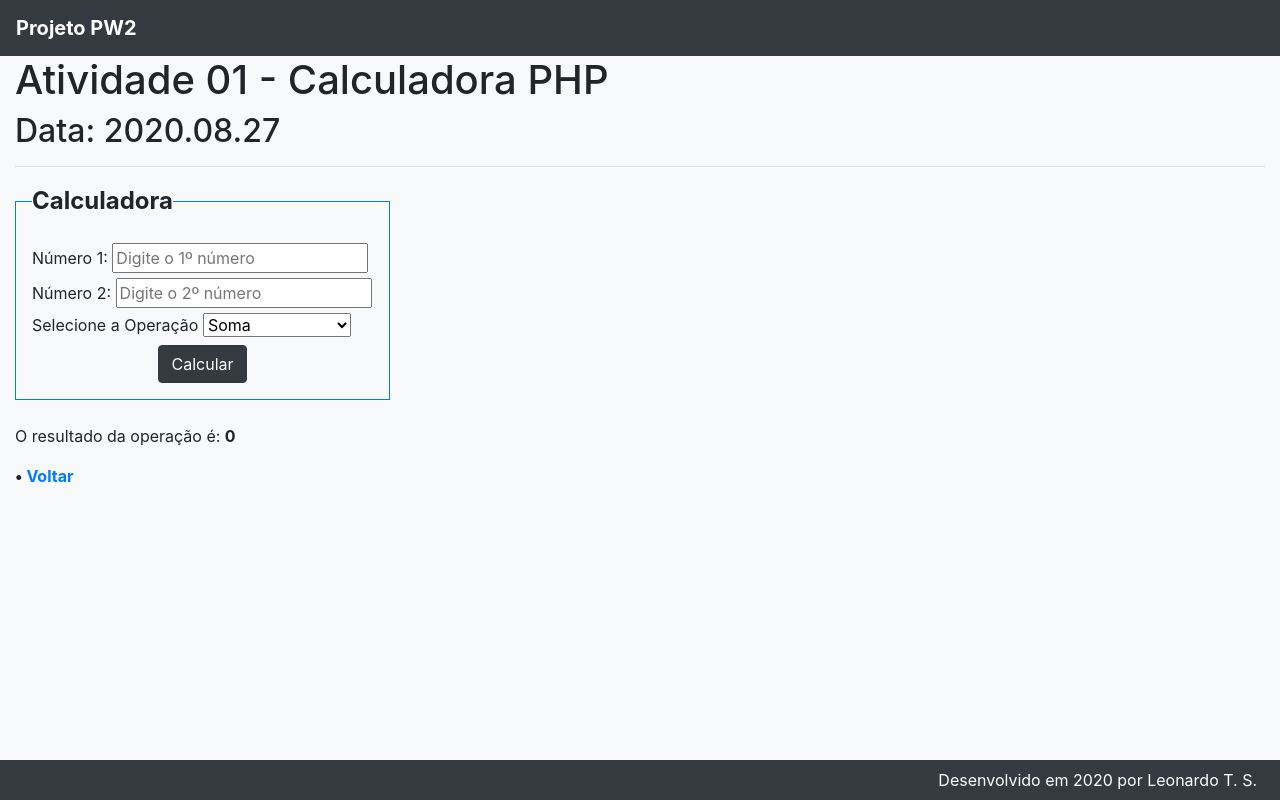
After one commit to LeonardoTS-ETEC-Barueri/ProjetoPW2-LeonardoTS, a PHP site: page /_atividades/01_calculadora.php in a window 1280 px wide. The commit adds this page. Run offline with PHP 8.4, Linux system fonts and the light colour scheme; some libraries are stand-ins or nearby versions.

Commit message:
Preparo da base para a primeira atividade em PHP

```diff
--- /dev/null
+++ b/_atividades/01_calculadora.php
@@ -0,0 +1,104 @@
+<!DOCTYPE html>
+<html lang="pt-br">
+    <head>
+        <meta charset="utf-8"/>
+        <meta name="viewport" content="width=device-width, initial-scale=1.0"/>
+        <meta http-equiv="X-UA-Compatible" content="ie=edge"/>
+
+        <title>Aula 03 - Arrays em PHP</title>
+
+        <link type="text/css" rel="stylesheet" href="../_style/bootstrap.css"/>
+        <link type="text/css" rel="stylesheet" href="../_style/estilo.css"/>
+    </head>
+    <body>
+        <div class="container-fluid d-flex h-100 flex-column">
+
+            <nav class="row navbar navbar-dark bg-dark">
+                <a class="navbar-brand font-weight-bold" href="../index.php">Projeto PW2</a>
+            </nav>
+
+            <main class="row h-100 overflow-auto flex-grow-1">
+
+                <div class="col bg-light">
+                    <h1>Atividade 01 - Calculadora PHP</h1>
+                    <h2>Data: 2020.08.27</h2>
+                    <hr/>
+
+                    <form action="" method="POST">
+                        <fieldset style="width: 30%;" class="border border-primary p-3"><legend class="font-weight-bold w-auto">Calculadora</legend>
+                            <label for="tNum1">Número 1:&nbsp;</label><input type="text" id="tNum1" name="nNum1" placeholder="Digite o 1º número" required><br/>
+                            <label for="tNum2">Número 2:&nbsp;</label><input type="text" id="tNum2" name="nNum2" placeholder="Digite o 2º número" required><br/>
+
+                            <label for="tOperacao">Selecione a Operação</label>
+                            <select id="tOperacao" name="nOperacao">
+                                <option value="soma" selected>Soma</option>
+                                <option value="sub">Subtração</option>
+                                <option value="div">Divisão</option>
+                                <option value="mult">Multiplicação</option>
+                                <option value="resto">Resto da Divisão</option>
+                            </select><br/>
+                            <div class="d-flex justify-content-center">
+                                <input class="btn btn-dark" type="submit" name="nEnviar" value="Calcular"/>
+                            </div>
+                        </fieldset>
+                    </form>
+
+                    <?php
+
+                        // Vars
+                        $n1 = (isset($_POST['nEnviar']) AND ($_POST['nEnviar'] == "Calcular")) ? $_POST['nNum1'] : 0;
+                        $n2 = (isset($_POST['nEnviar']) AND ($_POST['nEnviar'] == "Calcular")) ? $_POST['nNum2'] : 0;
+                        $operacao = (isset($_POST['nEnviar']) AND ($_POST['nEnviar'] == "Calcular")) ? $_POST['nOperacao'] : null;
+                            // Usamos essa condição pois não estamos enviando os dados do form com o [action=""].
+                        $res = 0;
+
+                        // Tratamento dos dados.
+                        switch ($operacao){
+                            case "soma":
+                                $operacao = "da <strong>Soma</strong> de $n1 e $n2 ";
+                                $res = $n1 + $n2;
+                                break;
+                            case "sub":
+                                $operacao = "da <strong>Subtração</strong> de $n1 e $n2 ";
+                                $res = $n1 - $n2;
+                                break;
+                            case "div":
+                                $operacao = "da <strong>Divisão</strong> de $n1 e $n2 ";
+                                $res = $n1 / $n2;
+                                break;
+                            case "mult":
+                                $operacao = "da <strong>Multiplicação</strong> de $n1 e $n2 ";
+                                $res = $n1 * $n2;
+                                break;
+                            case "resto":
+                                $operacao = "do <strong>Resto da Divisão</strong> de $n1 e $n2 ";
+                                $res = $n1 % $n2;
+                                break;
+                            default:
+                                $operacao = "da operação";
+                                break;
+                        }
+
+                        //Exibição
+                        echo "<br/><p>O resultado $operacao é: <span class='font-weight-bolder'>$res</span></p>";
+
+
+                    ?>
+
+                    <p class="linkForte">• <a href="../index.php">Voltar</a></p>
+                </div>
+            </main>
+
+            <footer class="row">
+                <div class="col d-flex justify-content-end bg-dark">
+                    <p class="p-2 m-0 text-white">Desenvolvido em 2020 por Leonardo T. S.</p>
+                </div>
+            </footer>
+
+        </div>
+
+        <script src="./node_modules/jquery/dist/jquery.js"></script>
+        <script src="./node_modules/popper.js/dist/umd/popper.js"></script>
+        <script src="./node_modules/bootstrap/dist/js/bootstrap.js"></script>
+    </body>
+</html>
```
Also changed, not shown: _aulas/03_ArraysPHP.php (added, +90 -0 lines), index.php (+39 -7 lines).
